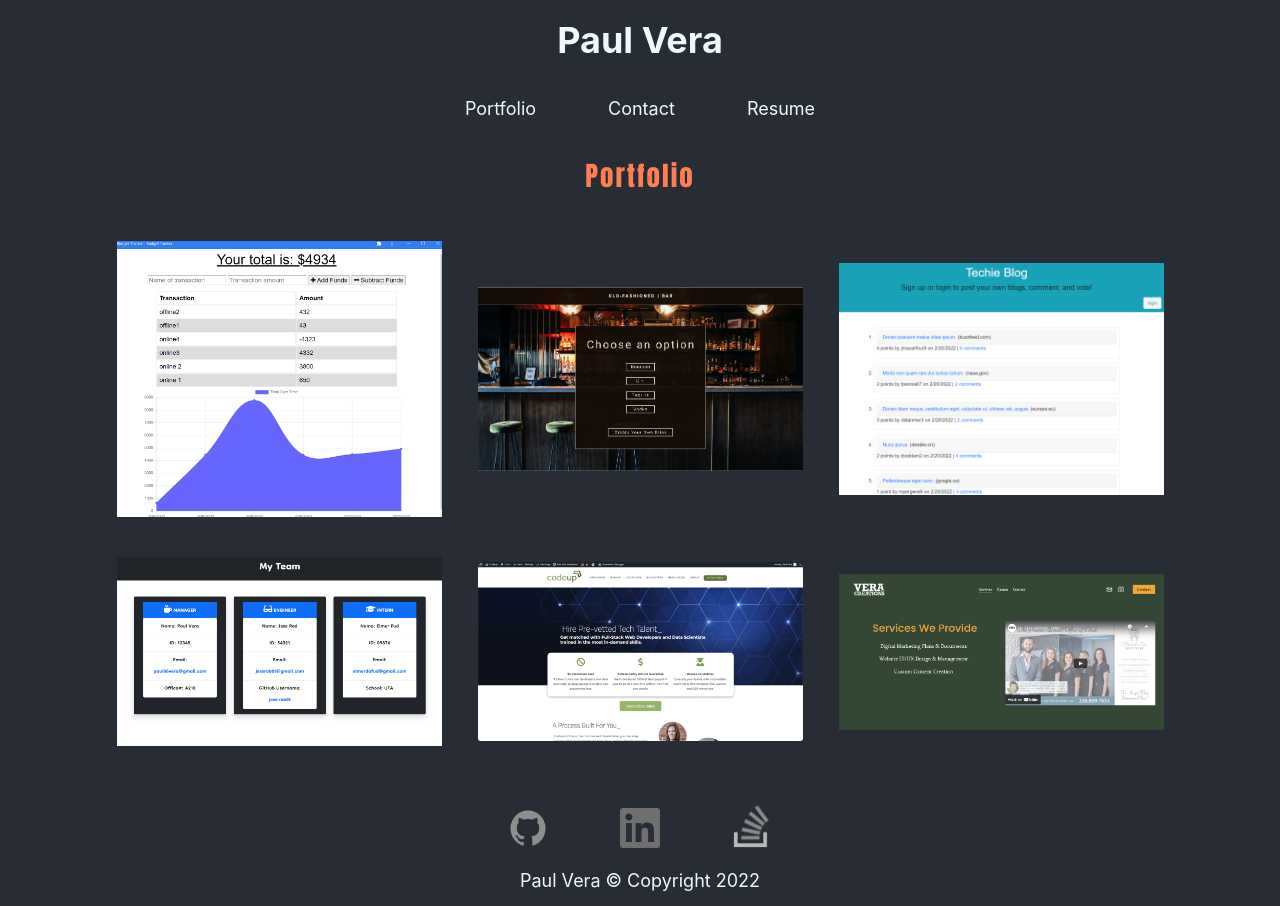
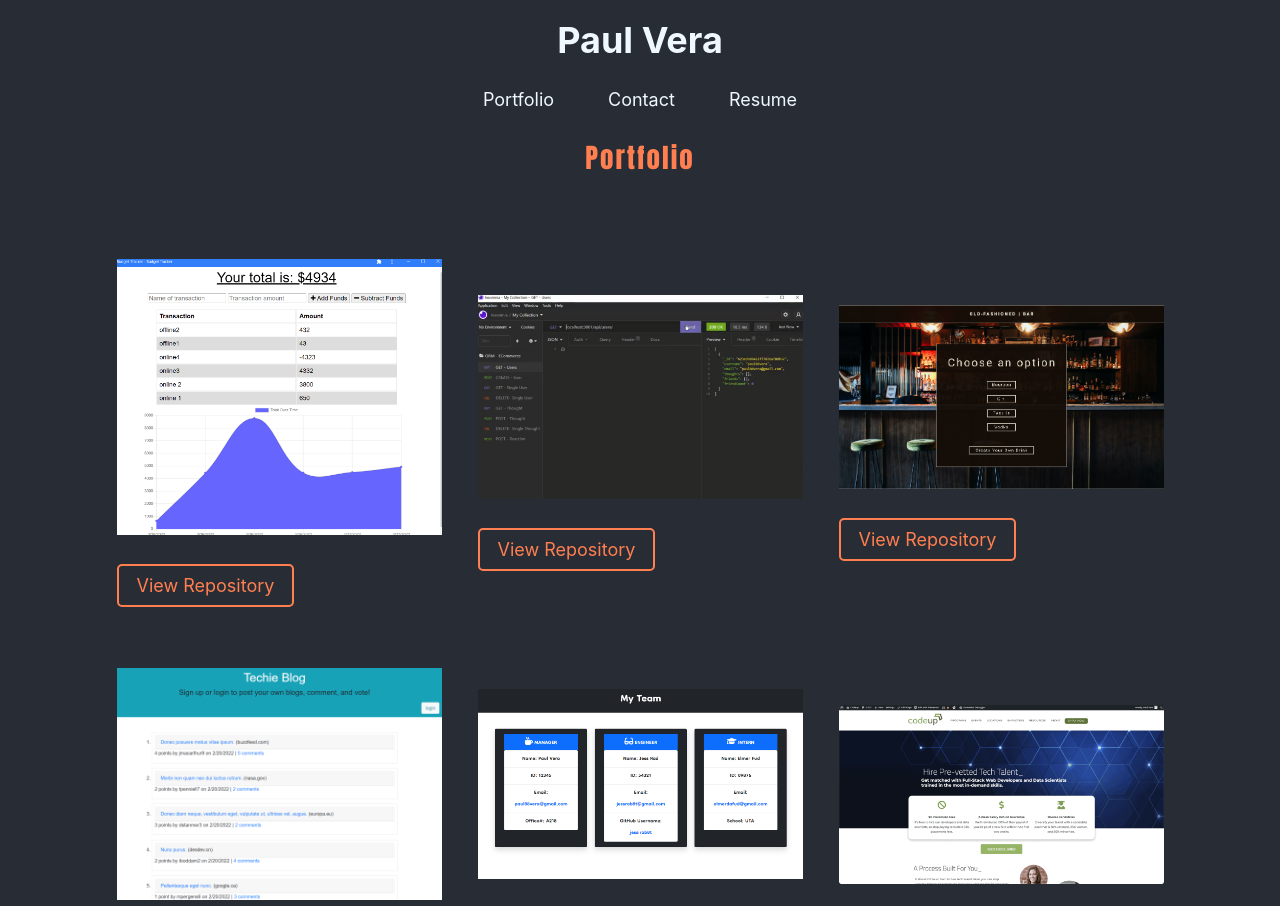
Before and after one commit to paul88vera/portfolio-react, a React (Create React App) app: page /gallery in a window 1280 px wide. Shown: the top 906 px of the page. Built offline with nearby package versions, Linux system fonts and the light colour scheme.

Commit message:
gallery links and css completed

```diff
--- a/src/App.css
+++ b/src/App.css
@@ -33,6 +33,11 @@ header h1 a {
 }
 nav {
   display: inline-block;
+  width: 100%;
+  padding: 0;
+}
+nav ul {
+  width: 100%;
 }
 nav ul li {
   list-style: none;
@@ -43,11 +48,13 @@ nav ul li a {
   color: aliceblue;
 }
 .nav-btn {
+  margin: 0 auto;
   display: inline-flex;
 }
 .nav-btn a {
   align-content: center;
-  padding: 1em 2em;
+  padding: .5em 1em;
+  margin: 0 .5em;
 }
 .nav-btn a:hover {
   background-color: aliceblue;
@@ -110,11 +117,29 @@ footer p {
   flex-grow: 3;
   flex-shrink: 1;
 }
-.port-pic {
-  margin: 1em 0;
-}
 .port-pic img {
   min-width: 325px;
+  margin: 2em 0;
+}
+.port-pic img:hover {
+  opacity: .3;
+}
+/* PORTFOLIO HOVER EFFECTS */
+.port-links{
+ text-align: left;
+
+}
+.port-links a {
+  text-decoration: none;
+  color: coral;
+  border: solid coral 2px;
+  padding: .5em 1em;
+  margin: 2em 0;
+  border-radius: 5px;
+}
+.port-links a:hover {
+  color: aliceblue;
+  background-color: coral;
 }
 /* CONTACT CSS */
 .contact {
@@ -154,6 +179,7 @@ footer p {
 }
 .download-btn {
   border: coral 2px solid;
+  border-radius: 5px;
   padding: 0.5em 1em;
   color: aliceblue;
   font-size: 14px;
--- a/src/components/Gallery/index.js
+++ b/src/components/Gallery/index.js
@@ -1,40 +1,116 @@
 import React from "react";
+
+// function picHover() {}
 
 function Gallery() {
   return (
     <section className="port-gallery">
       <h2 className="title">Portfolio</h2>
       <div className="port-pic">
-        <a href="https://shielded-falls-48437.herokuapp.com/" target='_blank' rel="noreferrer">
+        <a
+          href="https://shielded-falls-48437.herokuapp.com/"
+          target="_blank"
+          rel="noreferrer"
+        >
           <img src={"./images/budget-tracker-app.png"} alt="" width="325px" />
         </a>
+        <div className="port-links">
+          <a
+            href="https://www.github.com/paul88vera/budget-tracker"
+            target="_blank"
+            rel="noreferrer"
+          >
+            View Repository
+          </a>
+        </div>
       </div>
       <div className="port-pic">
-        <a href="https://damp-temple-66157.herokuapp.com/" target='_blank' rel="noreferrer">
+        <a
+          href="https://www.github.com/paul88vera/social-network-api"
+          target="_blank"
+          rel="noreferrer"
+        >
+          <img src={"./images/sn-api.png"} alt="" width="325px" />
+        </a>
+        <div className="port-links">
+          <a
+            href="https://www.github.com/paul88vera/social-network-api"
+            target="_blank"
+            rel="noreferrer"
+          >
+            View Repository
+          </a>
+        </div>
+      </div>
+      <div className="port-pic">
+        <a
+          href="https://damp-temple-66157.herokuapp.com/"
+          target="_blank"
+          rel="noreferrer"
+        >
           <img src={"./images/Old_Fashioned.png"} alt="" width="325px" />
         </a>
+        <div className="port-links">
+          <a
+            href="https://www.github.com/paul88vera/Old-Fashioned"
+            target="_blank"
+            rel="noreferrer"
+          >
+            View Repository
+          </a>
+        </div>
       </div>
       <div className="port-pic">
-        <a href="https://aqueous-depths-39284.herokuapp.com/" target='_blank' rel="noreferrer">
+        <a
+          href="https://aqueous-depths-39284.herokuapp.com/"
+          target="_blank"
+          rel="noreferrer"
+        >
           <img src={"./images/techieblog_homepage.png"} alt="" width="325px" />
         </a>
+        <div className="port-links">
+          <a
+            href="https://www.github.com/paul88vera/tech-blog"
+            target="_blank"
+            rel="noreferrer"
+          >
+            View Repository
+          </a>
+        </div>
       </div>
       <div className="port-pic">
-        <a href="https://github.com/paul88vera/team-profile-generator" target='_blank' rel="noreferrer">
+        <a
+          href="https://github.com/paul88vera/team-profile-generator"
+          target="_blank"
+          rel="noreferrer"
+        >
           <img
             src={"./images/Team_Profile_Generator.png"}
             alt=""
             width="325px"
           />
         </a>
+        <div className="port-links">
+          <a
+            href="https://www.github.com/paul88vera/team-profile-generator"
+            target="_blank"
+            rel="noreferrer"
+          >
+            View Repository
+          </a>
+        </div>
       </div>
       <div className="port-pic">
-        <a href="www.codeup.com" target='_blank' rel="noreferrer">
+        <a href="https://www.codeup.com" target="_blank" rel="noreferrer">
           <img src={"./images/Codeup-WordPress.gif"} alt="" width="325px" />
         </a>
       </div>
       <div className="port-pic">
-        <a href="www.verafiedcreations.com" target='_blank' rel="noreferrer">
+        <a
+          href="https://www.verafiedcreations.com"
+          target="_blank"
+          rel="noreferrer"
+        >
           <img src={"./images/VerafiedCreations.png"} alt="" width="325px" />
         </a>
       </div>
```
Also changed, not shown: public/images/sn-api.png (added).
